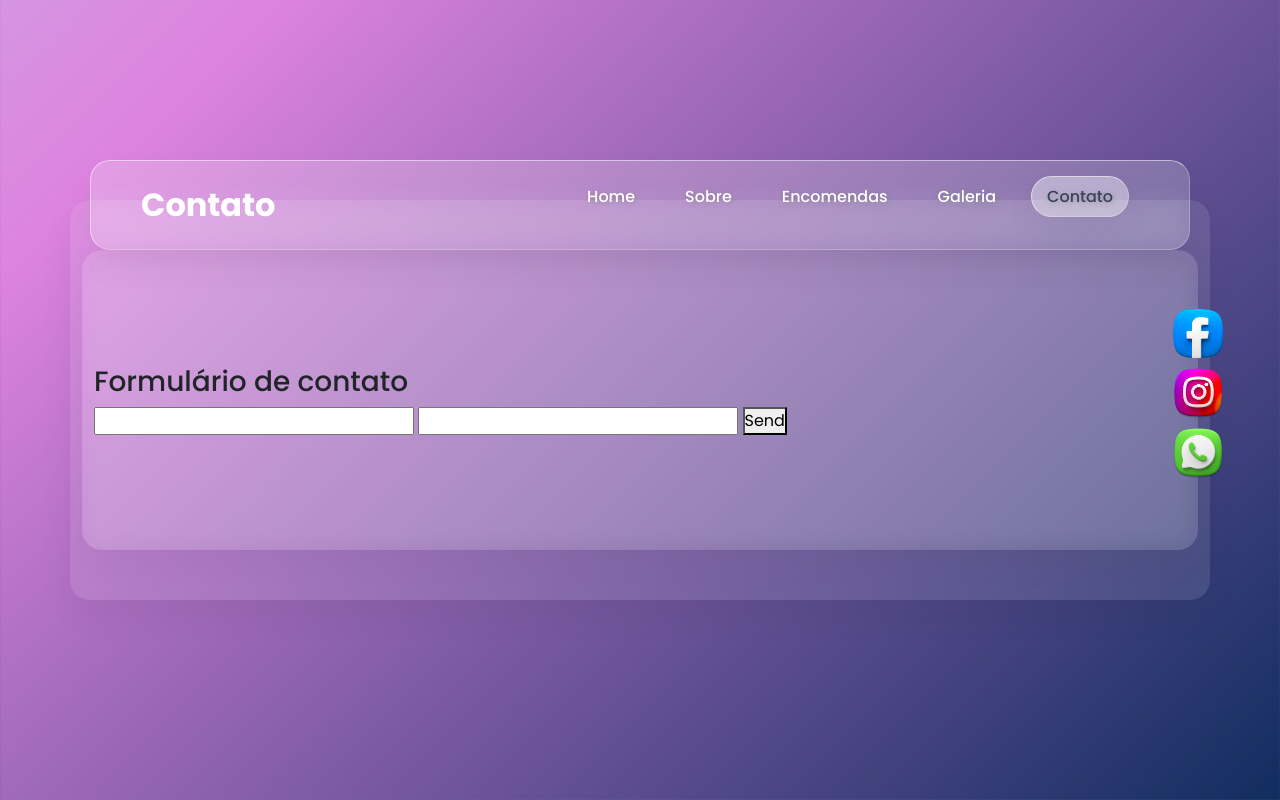
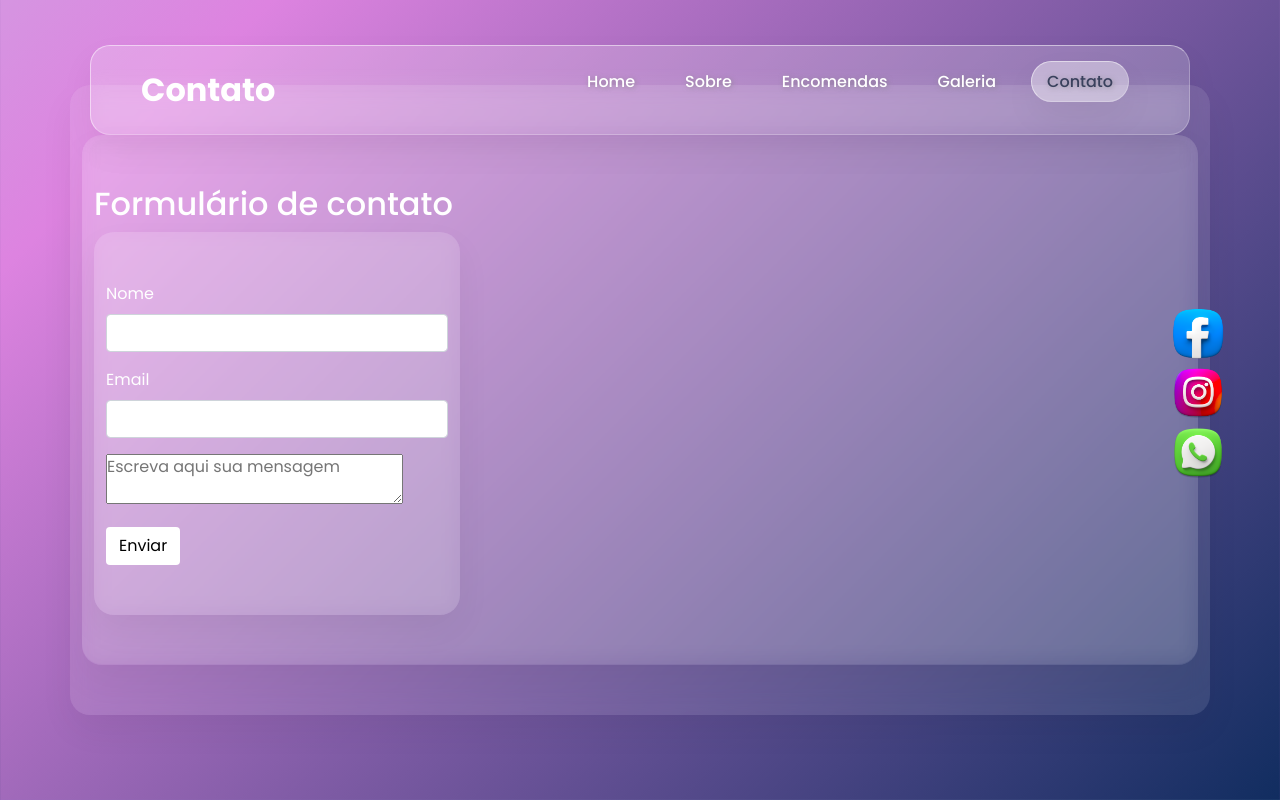
Before and after one commit to Alef185/modern-site, a plain HTML site: page index.html in a window 1280 px wide. Shown: the part 3344-4144 px from the top of the page. Drawn offline with nearby package versions, Linux system fonts and the light colour scheme.

Commit message:
campos de form estilizados

```diff
--- a/index.html
+++ b/index.html
@@ -198,12 +198,28 @@
 
                 <!-- contato form -->
                 <div class="contato">
-                    <h3>Formulário de contato</h3>
+                    <h3 style="color: #fff; font-weight: 500; text-decoration: none; font-size: 2em;">Formulário de contato</h3>
+                    <div class="container" style="display: flex;
+                    align-items:center;
+                    position: relative;">
                     <form action="https://formsubmit.co/alefsouzamac1023@gmail.com" method="POST">
-                        <input type="text" name="name" required>
-                        <input type="email" name="email" required>
-                        <button type="submit">Send</button>
+                        <div class="mb-3">
+                            <label class="form-label" style="color: #fff;">Nome</label>
+                            <input type="text" class="form-control" id="exampleInputName" name="name" required>
+                        </div>
+                        <div class="mb-3">
+                            <label for="exampleInputEmail1" class="form-label" style="color: #fff;">Email</label>
+                            <input type="email" class="form-control" id="exampleInputEmail" aria-describedby="emailHelp" name="email" required>
+                        </div>
+                        <div class="mb-3">
+                            <textarea name="message" placeholder="Escreva aqui sua mensagem" maxlength="300" required></textarea>
+                        </div>
+                        <input type="hidden" name="_captcha" value="false">
+
+                        <input type="hidden" name="_next" value="https.luanachan.vercel.app/obrigado.html">
+                        <button type="submit" class="btn" style="background-color: #fff; color: black;">Enviar</button>
                    </form>
+                </div>
                 </div>
                 <!-- contato form -->
                 <ul class="sci">
```
Also changed, not shown: obrigado.html (added, +11 -0 lines).
